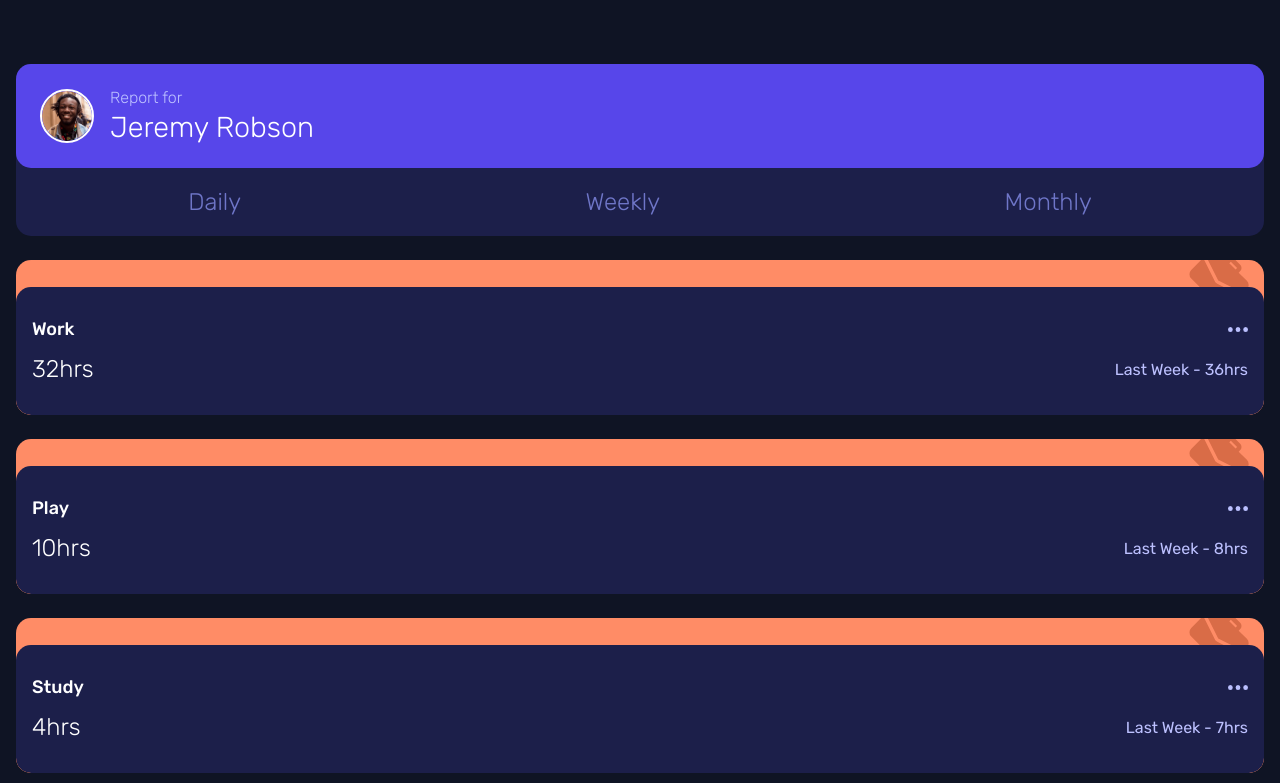
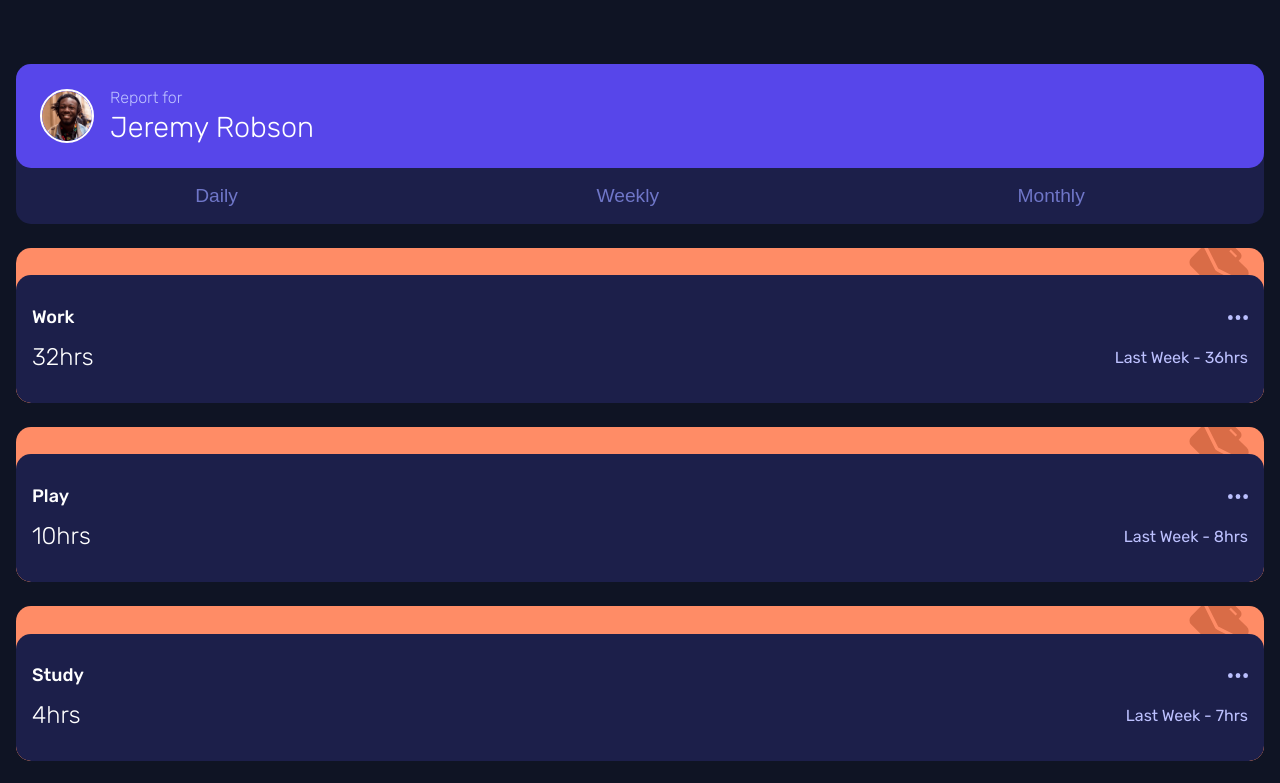
Before and after one commit to amrmabdelazeem/time-tracking-dashboard, a React (Create React App) app: page / in a window 1280 px wide. Shown: the top 783 px of the page. Built offline with nearby package versions, Linux system fonts and the light colour scheme.

Commit message:
Replaced h2 with button

```diff
--- a/public/css/styles.css
+++ b/public/css/styles.css
@@ -61,10 +61,17 @@ span{
     display: flex;
     justify-content: space-around;
 }
-.timeline h2{
+.timeline button{
     color: var(--desaturated-blue);
     font-weight: 300;
     cursor: pointer;
+    background-color: transparent;
+    border: none;
+    font-size: 1.2rem;
+    margin: 1rem 0;
+}
+.timeline button:focus{
+    color: #fff;
 }
 .activity{
     background-color: var(--light-red-work);
--- a/src/components/Heading.jsx
+++ b/src/components/Heading.jsx
@@ -12,10 +12,10 @@ export default function Heading({onHandle}) {
         </div>
       </div>
       <div className="timeline">
-        <h2 title="daily" onClick={(e)=> onHandle(e.target.title)}>Daily</h2>
-        <h2 title="weekly" onClick={(e)=> onHandle(e.target.title)}>Weekly</h2>
-        <h2 title="monthly" onClick={(e)=> onHandle(e.target.title)}
-        >Monthly</h2>
+        <button title="daily" onClick={(e)=> onHandle(e.target.title)}>Daily</button>
+        <button title="weekly" onClick={(e)=> onHandle(e.target.title)}>Weekly</button>
+        <button title="monthly" onClick={(e)=> onHandle(e.target.title)}
+        >Monthly</button>
       </div>
     </div>
   );
```
